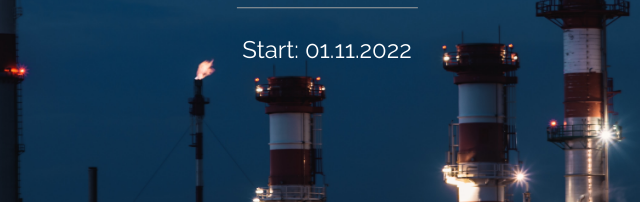
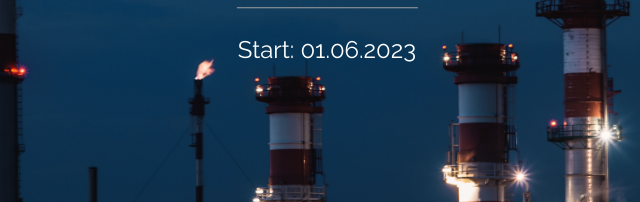
Before and after one commit to nikolajanjic/aluminalab, a plain HTML site: page index.html in a window 1280 px wide. Shown: the part 408-610 px from the top of the page, 313-953 px from the left. Drawn offline with Linux system fonts and the light colour scheme.

Commit message:
Update date in  index.html
Upisv vremena izlaska.

```diff
--- a/index.html
+++ b/index.html
@@ -30,7 +30,7 @@
   <div class="w3-display-middle">
     <h1 class="w3-jumbo w3-animate-top">COMING SOON</h1>
     <hr class="w3-border-grey" style="margin:auto;width:40%">
-    <p class="w3-large w3-center w3-tiny">Start: 01.11.2022</p>
+    <p class="w3-large w3-center w3-tiny">Start: 01.06.2023</p>
   </div>
   <div class="w3-display-bottomleft w3-padding-large">
     Powered by <a href="https://www.silvertownteam.com/" target="_blank">S.T.T</a>
```
